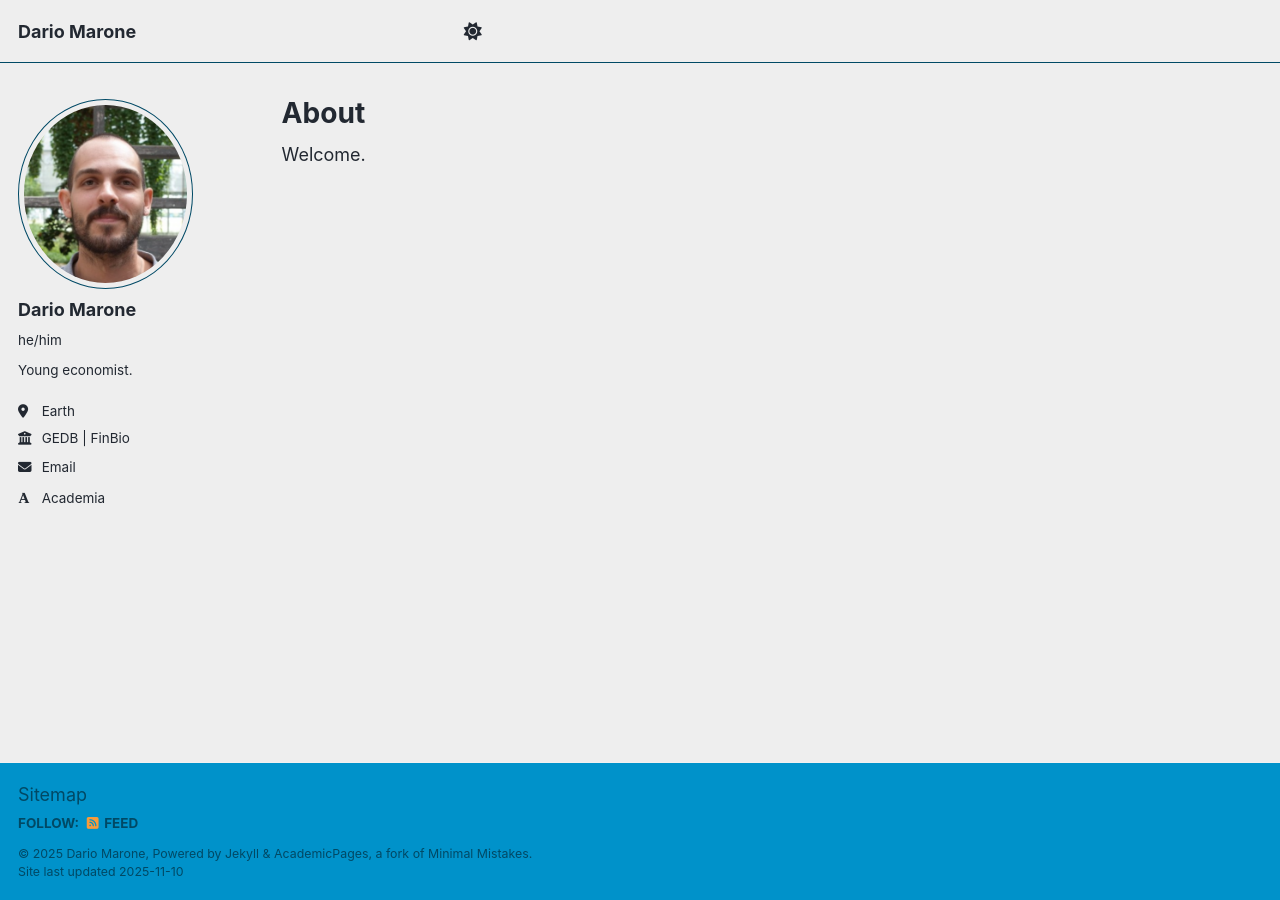
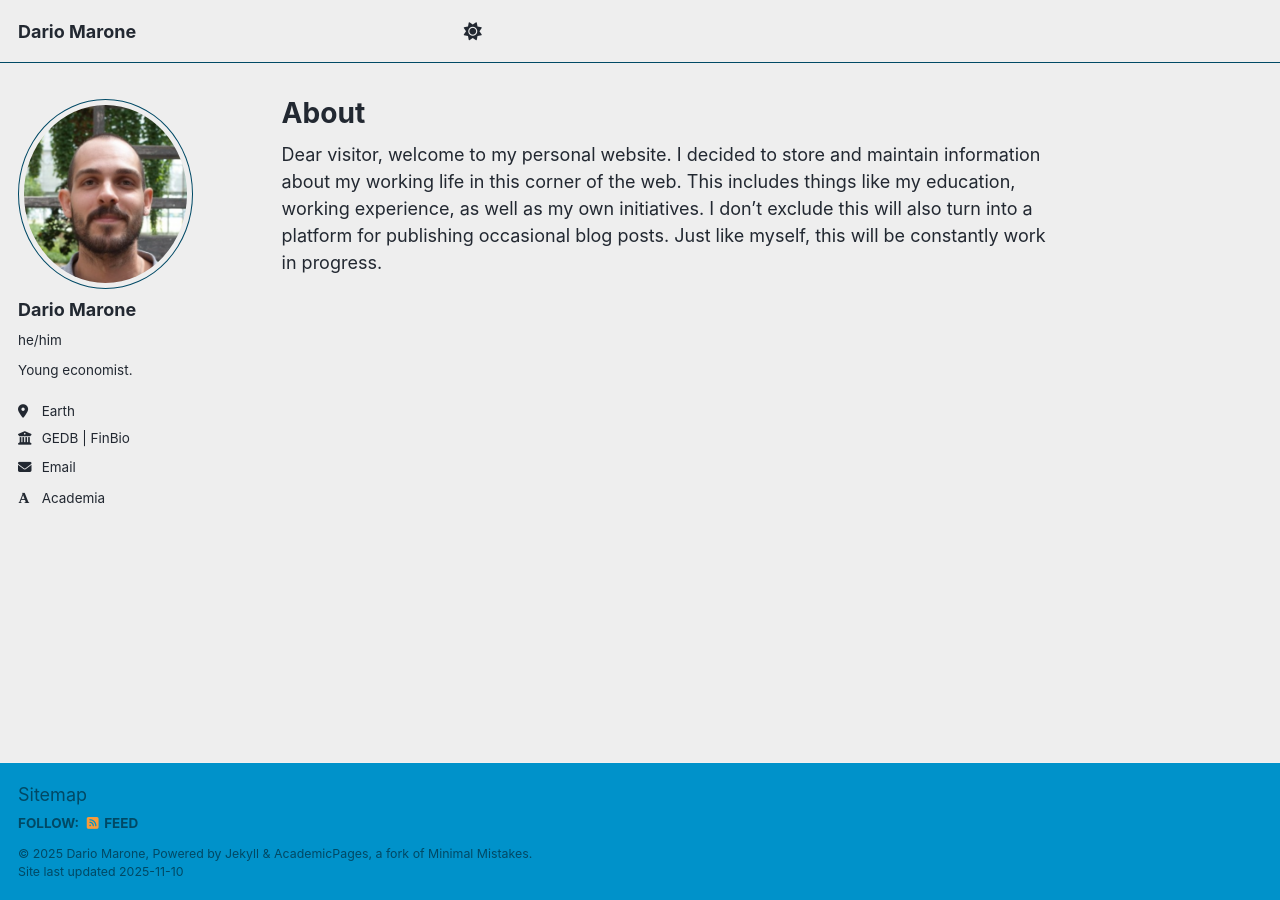
Before and after one commit to dismal-econ/dismal-econ.github.io, a Jekyll site: the page built from _pages/about.md, in a window 1280 px wide. Built offline with Jekyll 4.4.1, drawn with Linux system fonts in a browser that asks for light colours; some web fonts are replaced; a script that is not in the unit is left out.

Commit message:
Enhance welcome message on about page
Expanded the welcome message to provide more context about the website's purpose and content.

```diff
--- a/_pages/about.md
+++ b/_pages/about.md
@@ -7,4 +7,4 @@ redirect_from:
   - /about.html
 ---
 
-Welcome.
+Dear visitor, welcome to my personal website. I decided to store and maintain information about my working life in this corner of the web. This includes things like my education, working experience, as well as my own initiatives. I don't exclude this will also turn into a platform for publishing occasional blog posts. Just like myself, this will be constantly work in progress.
```
